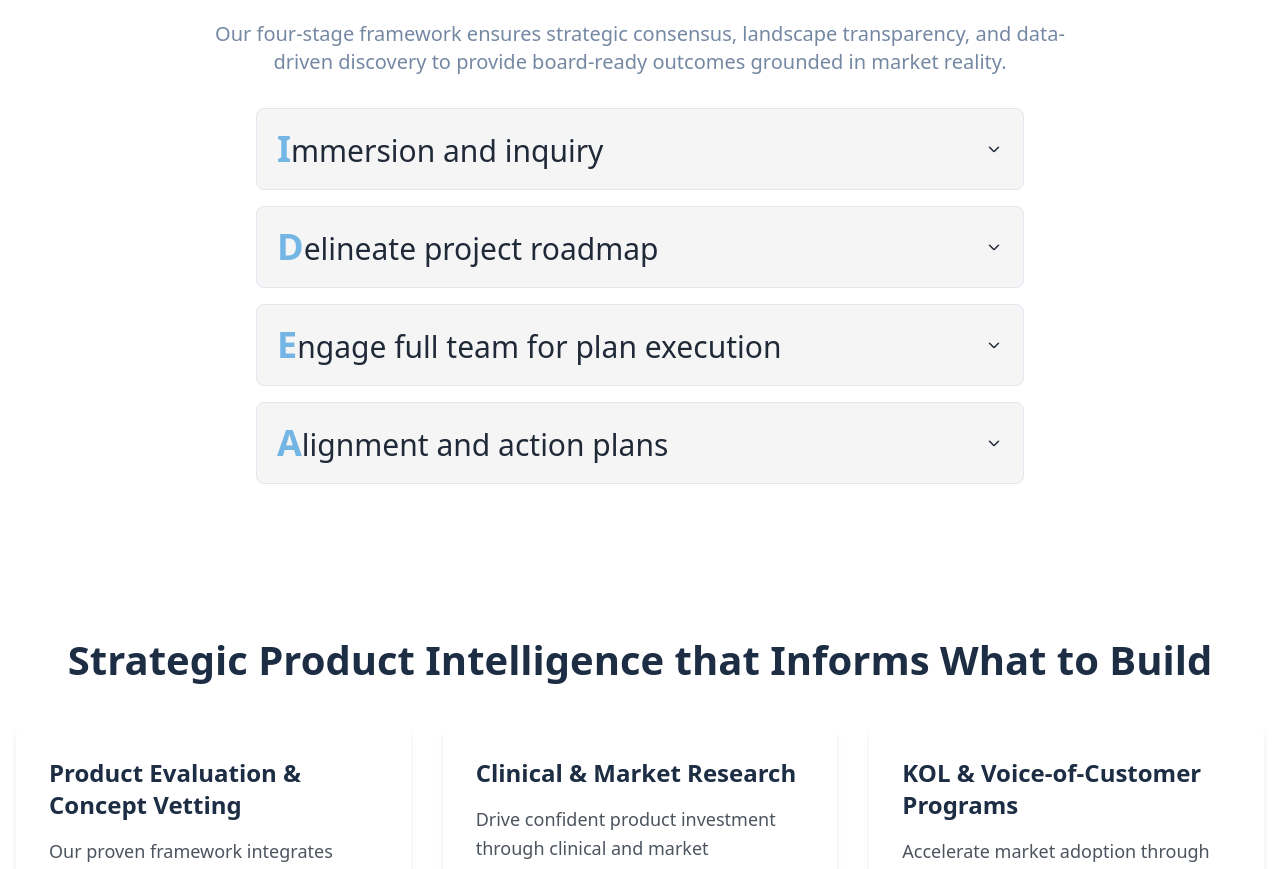
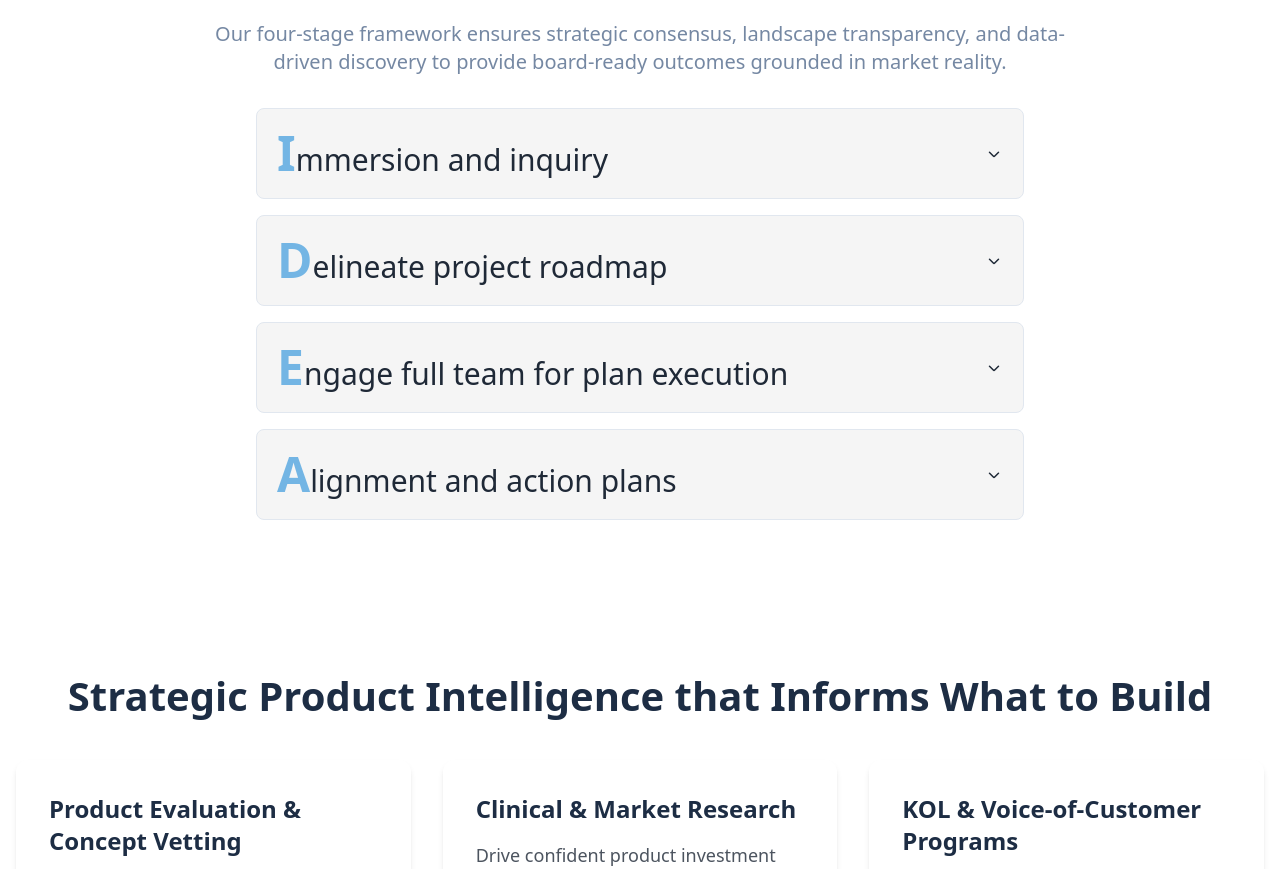
Before and after one commit to theanchorframe/Rubicon-med-frontend, a React (Vite) app: page / in a window 1280 px wide. Shown: the part 1789-2658 px from the top of the page. Built offline with nearby package versions, Linux system fonts and the light colour scheme.

Commit message:
Increase IDEA size and weight

```diff
--- a/src/components/ProcessSection.tsx
+++ b/src/components/ProcessSection.tsx
@@ -257,7 +257,7 @@ const ProcessSection = () => {
                   >
                     <div className="flex items-center gap-4">
                       <span className="text-2xl md:text-3xl font-normal text-foreground">
-                        <span className={`text-3xl md:text-4xl font-bold ${activeIdea === letter ? "text-primary" : "text-primary/80"} transition-colors duration-300`}>{letter}</span>
+                        <span className={`text-4xl md:text-5xl font-extrabold ${activeIdea === letter ? "text-primary" : "text-primary/80"} transition-colors duration-300`}>{letter}</span>
                         {letter === "I" && <span>mmersion and inquiry</span>}
                         {letter === "D" && <span>elineate project roadmap</span>}
                         {letter === "E" && <span>ngage full team for plan execution</span>}
```
